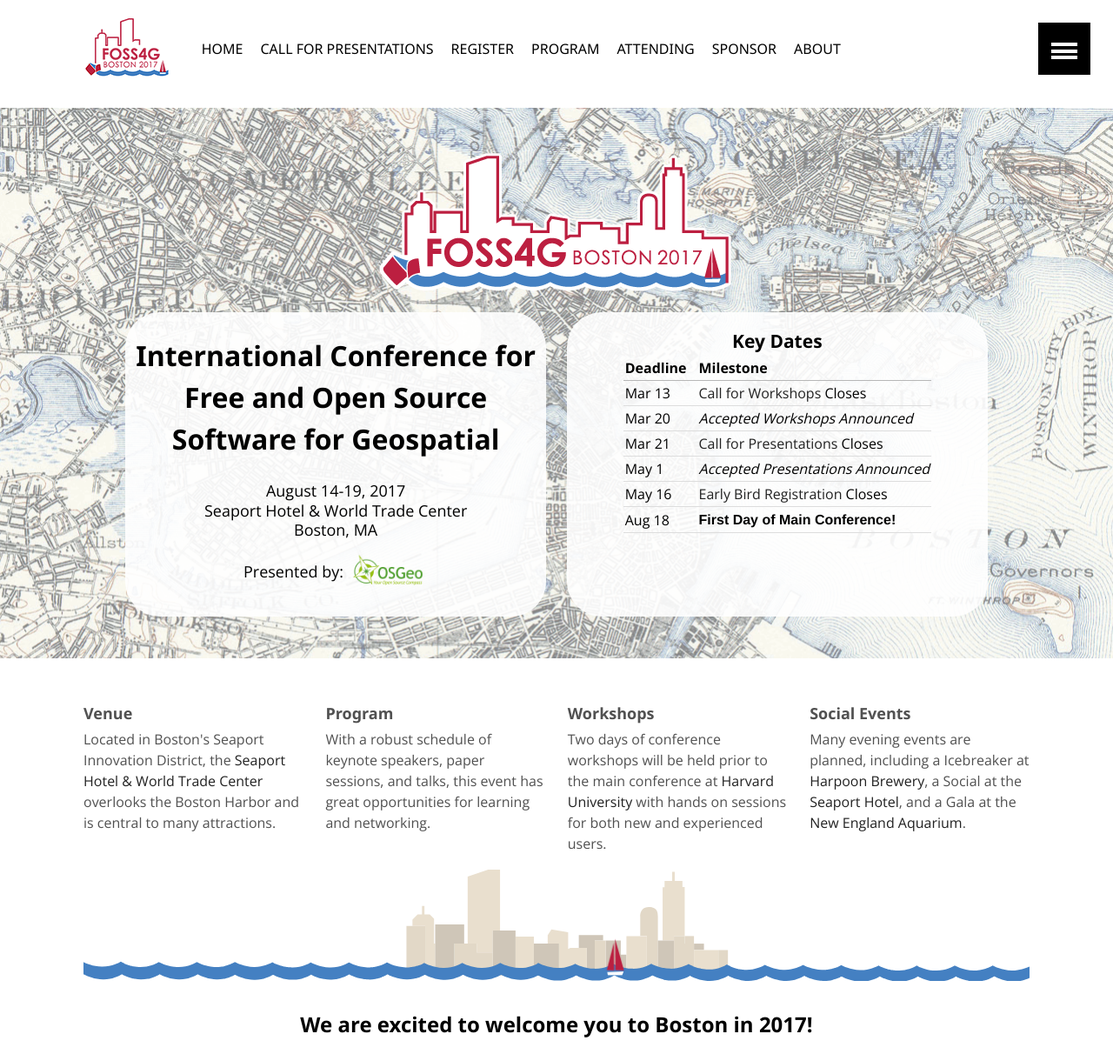
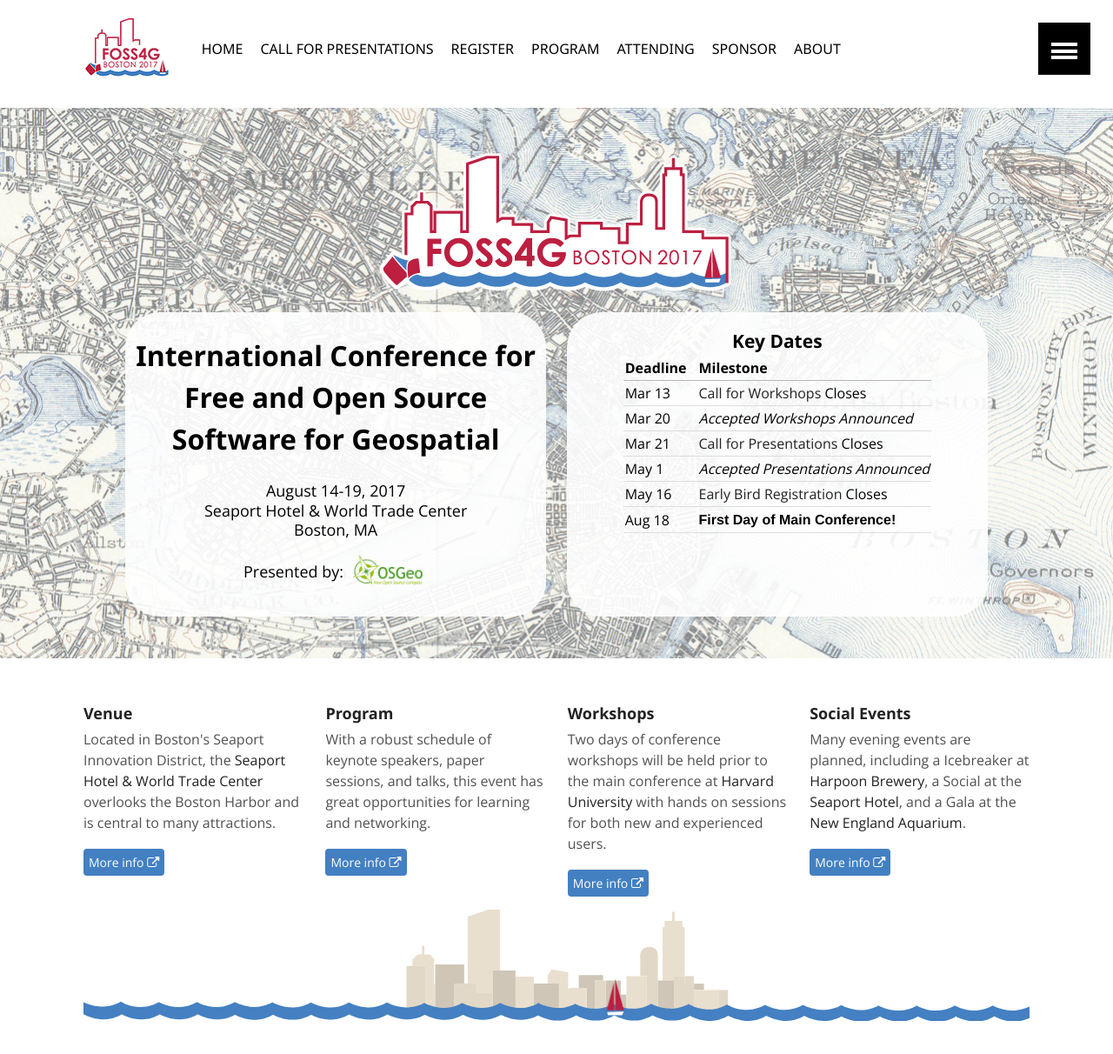
Before and after one commit to AvidGeo/foss4g2017-dev, a Jekyll site: the page built from index.html, in a window 1280 px wide. Shown: the top 1212 px of the page at 87% size. Built offline with Jekyll 4.4.1, drawn with Linux system fonts in a browser that asks for light colours; some of the changed text lies outside the part shown; grey boxes are pictures that could not be loaded.

Commit message:
workshop and main page updates
accepted workshops and main page link additions

```diff
--- a/_sass/_base.scss
+++ b/_sass/_base.scss
@@ -832,3 +832,23 @@
 td a {
     text-decoration: none;
 }
+
+.headlink a {
+    margin-top: 0px;
+    font-size: 14px;
+    font-size: .875rem;
+    line-height: 1.71429;
+    margin-bottom: 24px;
+    margin-bottom: 1.5rem;
+    margin-top: 4px;
+    font-style: italic;
+    background-color: #4380c2;
+    font-weight: normal;
+    font-style: normal;
+    padding: 6px;
+    margin-top: 6px;
+    color: #fff;
+    border-radius: 4px;
+
+
+}
--- a/_sass/_tiles.scss
+++ b/_sass/_tiles.scss
@@ -70,6 +70,7 @@
     .section-excerpt {
         @include font-size(16);
         margin-top: 6px;
+        margin-bottom: 0px;
     }
     margin-bottom: 18px;
 }
--- a/index.html
+++ b/index.html
@@ -7,21 +7,24 @@
 <div class="sections">
 
     <div class="section">
-        <h2 class="section-title">Venue</h2>
+        <h2 class="section-title"><a href="../attending/">Venue</a></h2>
         <p class="section-excerpt">Located in Boston's Seaport Innovation District, the <a href="http://www.seaportboston.com/" target="_blank">Seaport Hotel &amp; World Trade Center</a> overlooks the Boston Harbor and is central to many attractions.</p>
+        <p class='headlink'><a href="../attending/" class='speaker-modal-button'>More info <i class="fa fa-external-link" aria-hidden="true"></i></a></p>
     </div>
     <div class="section">
-        <h2 class="section-title">Program</h2>
+        <h2 class="section-title"><a href="../call-for-presentations/">Program</a></h2>
         <p class="section-excerpt">With a robust schedule of keynote speakers, paper sessions, and talks, this event has great opportunities for learning and networking.</p>
+        <p class='headlink speaker-modal-button'><a href="../call-for-presentations/">More info <i class="fa fa-external-link" aria-hidden="true"></i></a></p>
     </div>
     <div class="section">
-        <h2 class="section-title">Workshops</h2>
+        <h2 class="section-title"><a href="../workshops/">Workshops</a></h2>
         <p class="section-excerpt">Two days of conference workshops will be held prior to the main conference at <a href="http://gis.harvard.edu/" target="_blank">Harvard University</a> with hands on sessions for both new and experienced users.</p>
+        <p class='headlink speaker-modal-button'><a href="../workshops/">More info <i class="fa fa-external-link" aria-hidden="true"></i></a></p>
     </div>
     <div class="section">
-        <h2 class="section-title">Social Events</h2>
-        <p class="section-excerpt">Many evening events are planned, including a Icebreaker at <a href="https://www.harpoonbrewery.com/" target="_blank">Harpoon Brewery</a>, a Social at the <a href="http://www.seaportboston.com/" target="_blank">Seaport Hotel</a>, and
-            a Gala at the <a href="http://www.neaq.org/" target="_blank">New England Aquarium</a>.</p>
+        <h2 class="section-title"><a href="../attending/">Social Events</a></h2>
+        <p class="section-excerpt">Many evening events are planned, including a Icebreaker at <a href="https://www.harpoonbrewery.com/" target="_blank">Harpoon Brewery</a>, a Social at the <a href="http://www.seaportboston.com/" target="_blank">Seaport Hotel</a>, and a Gala at the <a href="http://www.neaq.org/" target="_blank">New England Aquarium</a>.</p>
+        <p class='headlink speaker-modal-button'><a href="../attending/">More info <i class="fa fa-external-link" aria-hidden="true"></i></a></p>
 
     </div>
 
@@ -317,6 +320,8 @@
         <p class="section-excerpt">Come by the website and see what is new. Share that with your friends.</p>
         <h2 class="section-title">Follow on Twitter</h2>
         <p class="section-excerpt"><i class="fa fa-twitter" aria-hidden="true"></i> <a href="https://twitter.com/foss4g" target="_blank">@foss4g</a></p>
+        <h2 class="section-title">Like on Facebook</h2>
+        <p class="section-excerpt"><i class="fa fa-facebook-official" aria-hidden="true"></i> <a href="https://www.facebook.com/foss4g2017" target="_blank">facebook.com/foss4g2017</a></p>
     </div>
 </div>
 <div class="gen-section">
```
Also changed, not shown: workshops/index.md (+18 -0 lines).
